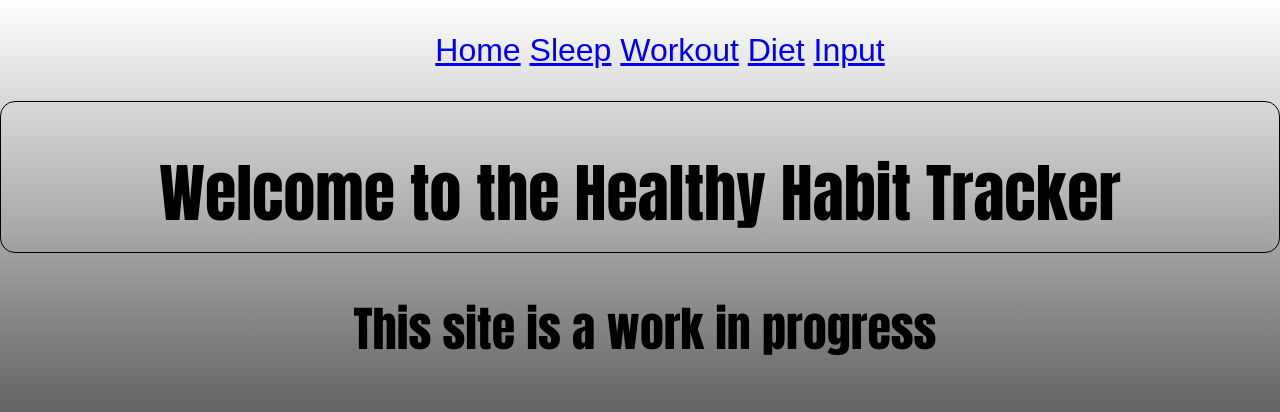
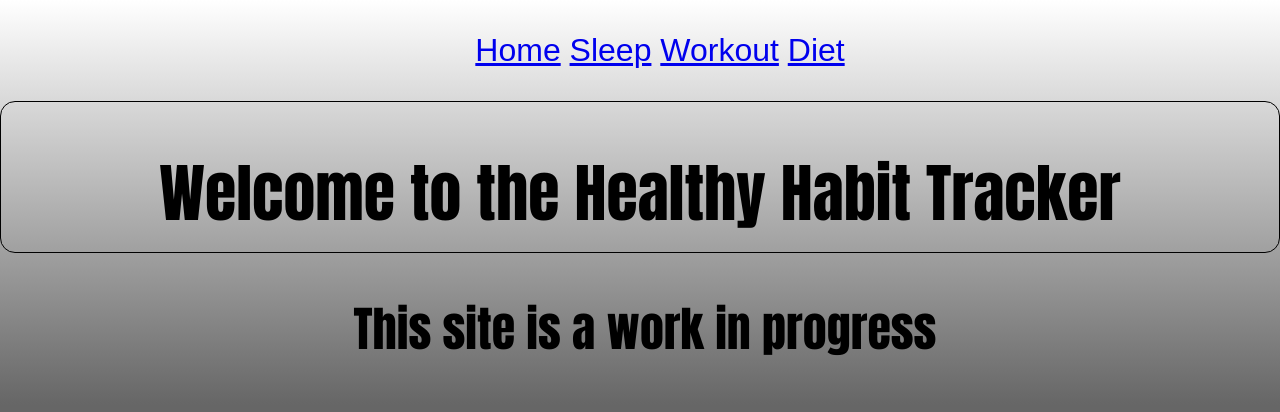
Before and after one commit to dev-m-kay/Group-7-Healthy-Habit-Tracker, a Flask app: page / in a window 1280 px wide. Shown: the top 412 px of the page. Run offline with Flask 3, Linux system fonts and the light colour scheme; some libraries are stand-ins or nearby versions.

Commit message:
Update base.html
Deleted old input code

```diff
--- a/templates/base.html
+++ b/templates/base.html
@@ -15,7 +15,6 @@
 				<li><a href="/sleep">Sleep</a></li>
 				<li><a href="/workout">Workout</a></li>
 				<li><a href="/diet">Diet</a></li>
-				<li><a href="/input">Input</a></li>
 			</ul>
 		</nav>
 		<header>
```
